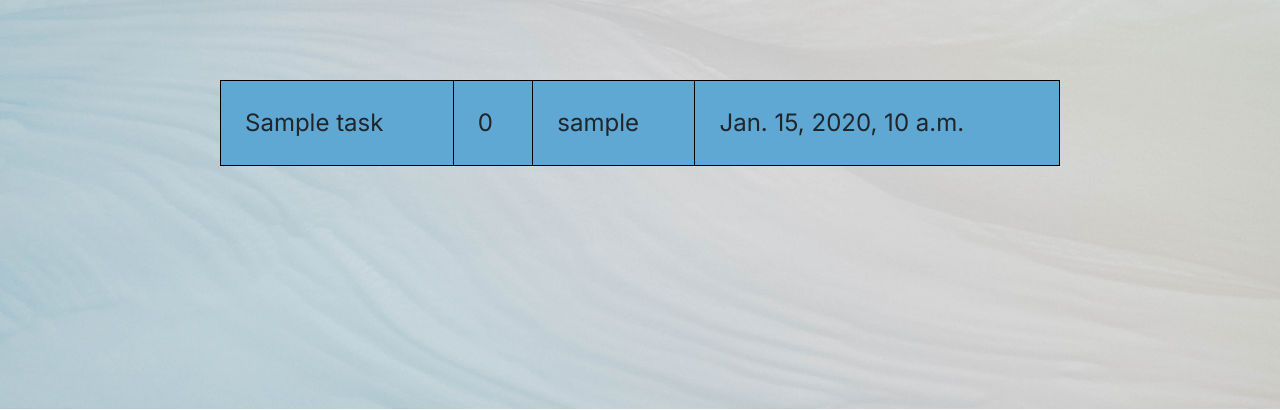
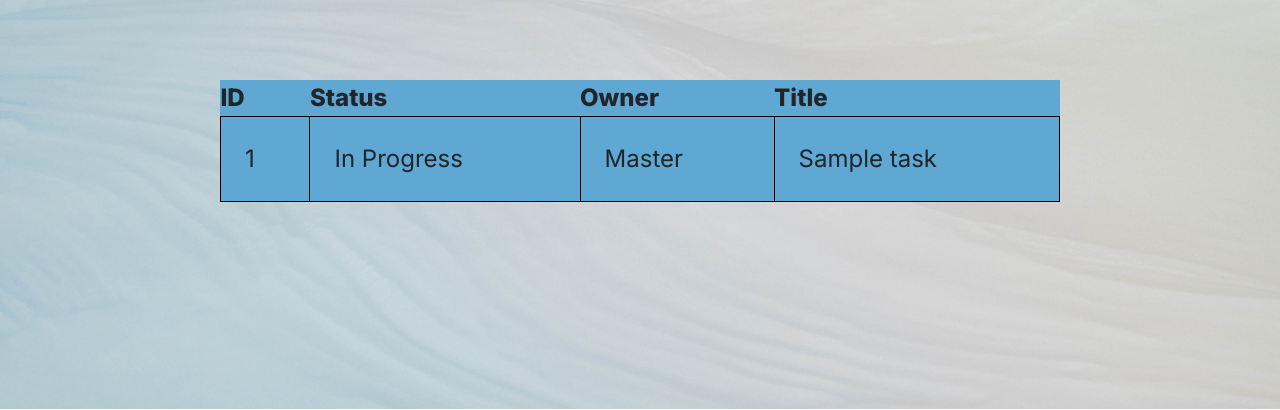
Before and after one commit to miloszmisiek/ci-pp4-one_team, a Django app: page /tasks/ in a window 1280 px wide. Shown: the part 123-533 px from the top of the page. Run offline with Django 3.2, Linux system fonts and the light colour scheme; tables that the repository leaves empty hold one stand-in row (values such as "Sample post"); some libraries are stand-ins or nearby versions.

Commit message:
Change Roles in CustomUser model, edit task template

```diff
--- a/tasks/templates/tasks/profile_home.html
+++ b/tasks/templates/tasks/profile_home.html
@@ -9,11 +9,17 @@
             <div class="col-12">
                 <table class="table-container">
                     {% for task in tasks %}
+                        <tr>
+                            <th>ID</th>
+                            <th>Status</th>
+                            <th>Owner</th>
+                            <th>Title</th>
+                        </tr>
                         <tr class="table-row">
+                            <td class="table-cell">{{ task.id }}</td>
+                            <td class="table-cell">{{ task.get_status_display }}</td>
+                            <td class="table-cell">{{ task.assigned_to.get_rank_display }}</td>
                             <td class="table-cell">{{ task.title }}</td>
-                        <td class="table-cell">{{ task.status }}</td>
-                        <td class="table-cell">{{ task.created_by}}</td>
-                        <td class="table-cell">{{ task.created_on }}</td>
                         </tr>
                     {% endfor %}
                 </table>
--- a/users/models.py
+++ b/users/models.py
@@ -7,11 +7,11 @@ class CustomUser(AbstractUser):
     """Custom user model."""
     # Roles to assign to users
     ROLES = (
-        (0, 'master'),
-        (1, 'senior officer'),
-        (2, 'junior officer'),
-        (3, 'bosun'),
-        (4, 'potential user')
+        (0, 'Master'),
+        (1, 'Senior Officer'),
+        (2, 'Junior Officer'),
+        (3, 'Bosun'),
+        (4, 'Potential User')
     )
 
     username = models.CharField(
```
Also changed, not shown: users/migrations/0002_alter_customuser_rank.py (added). Lines whose indentation alone changed are shown as unchanged.
